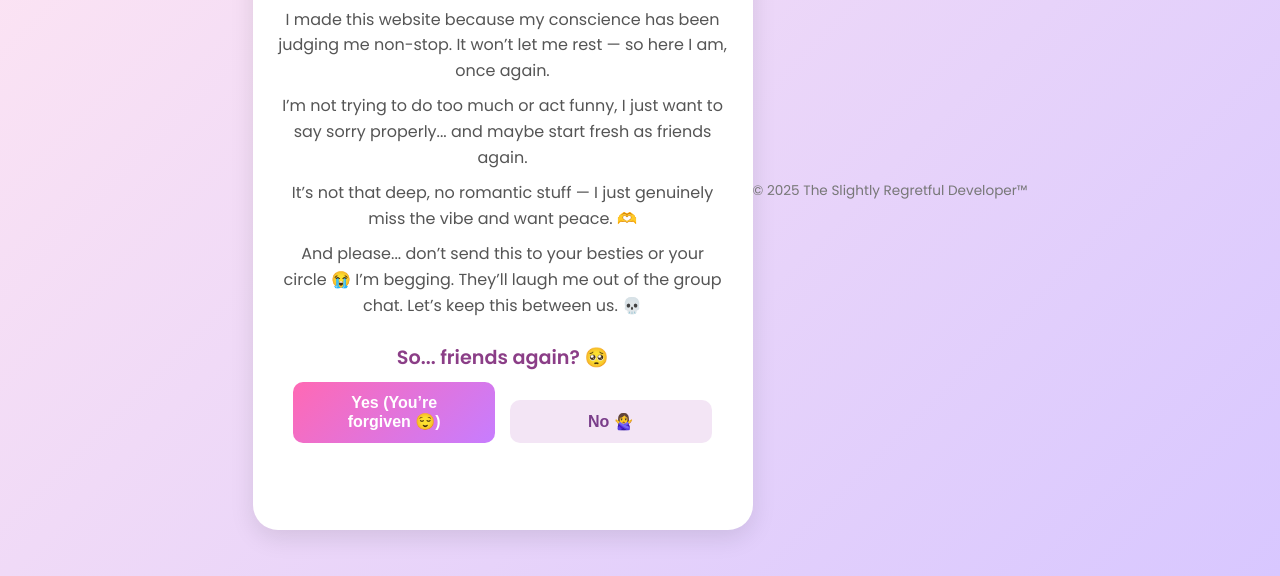
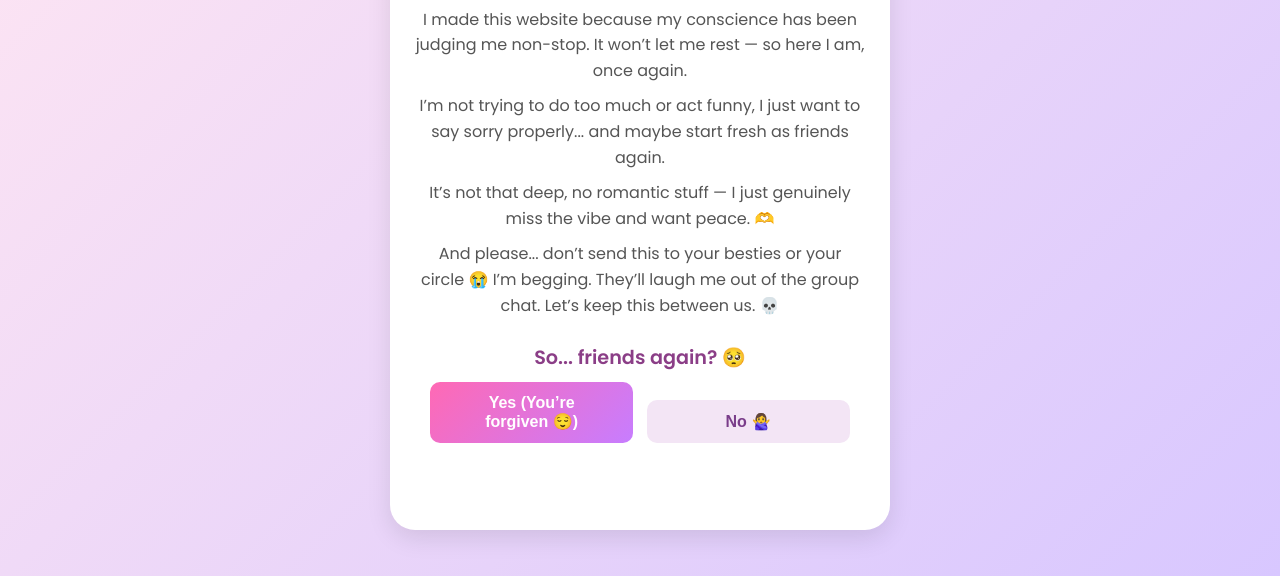
Before and after one commit to Tegatheprogrammer/derah, a plain HTML site: page index.html in a window 1280 px wide. Shown: the part 224-800 px from the top of the page. Drawn offline with Linux system fonts and the light colour scheme.

Commit message:
Fix HTML encoding issues in index.html

```diff
--- a/index.html
+++ b/index.html
@@ -160,7 +160,6 @@
     <div class="response" id="responseText"></div>
   </div>
 
-  <footer>© 2025 The Slightly Regretful Developer™</footer>
 
   <script>
     const yesBtn = document.getElementById('yesBtn');
```
